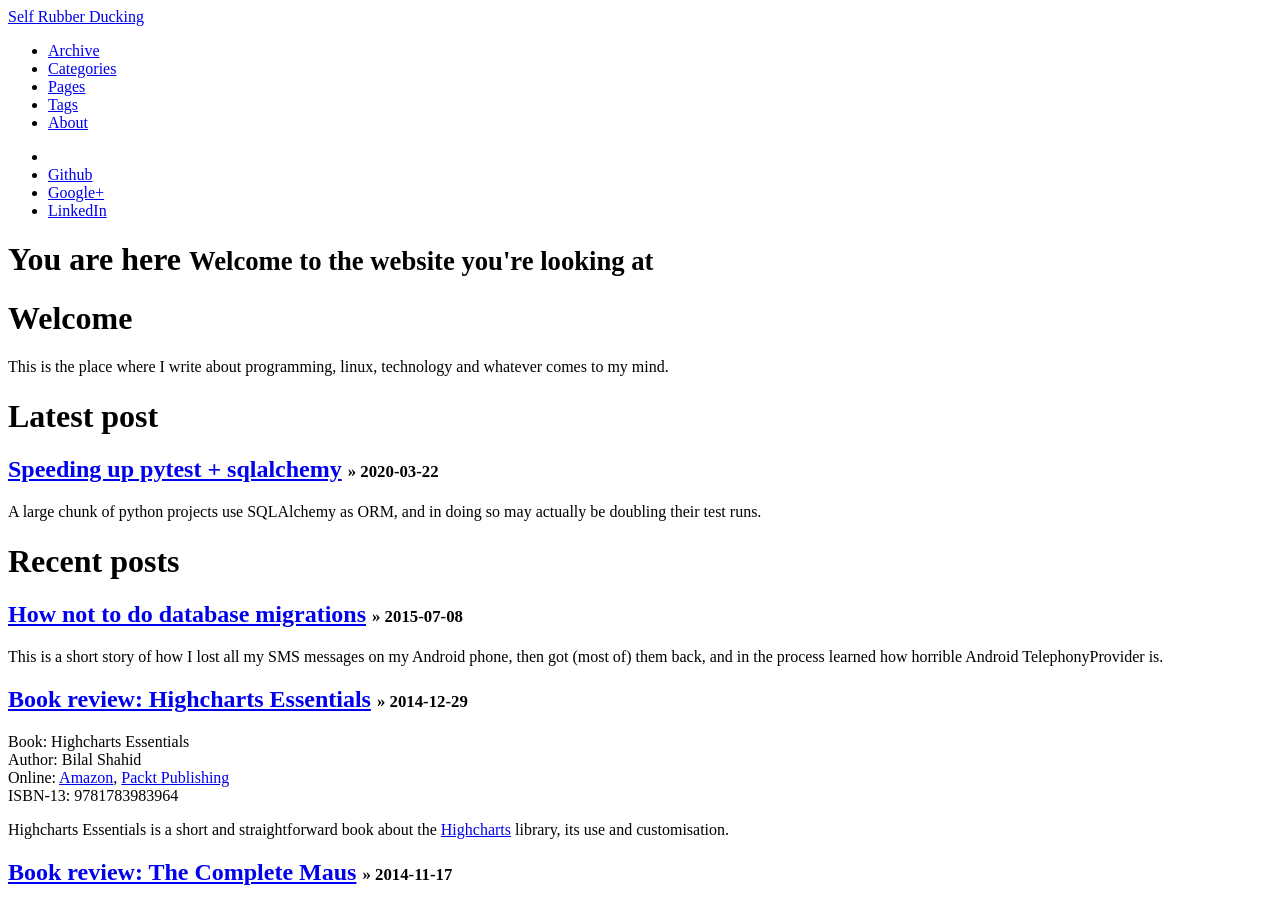
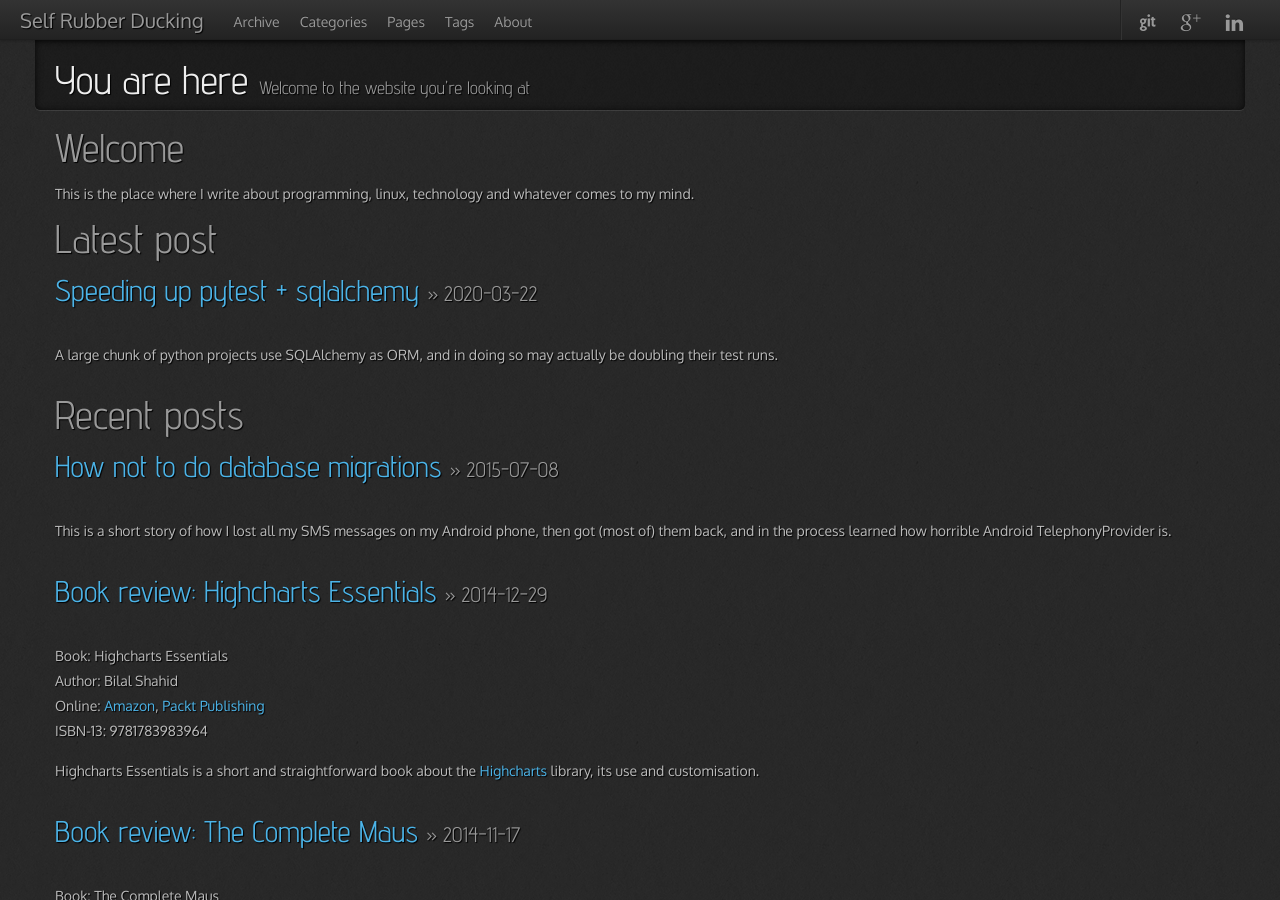
Before and after one commit to dsimidzija/dsimidzija.github.io, a Jekyll site: the page built from index.md, in a window 1280 px wide and 900 px high. Built offline with Jekyll 4.4.1, drawn with Linux system fonts in a browser that asks for light colours; nearby versions of some CDN libraries; Markdown is read by kramdown in place of the engine named in the settings.

Commit message:
fix assets path

```diff
--- a/_config.yml
+++ b/_config.yml
@@ -69,7 +69,7 @@ JB :
   #   http://s3.amazonaws.com/yoursite/themes/watermelon
   #   /assets
   #
-  ASSET_PATH : false
+  ASSET_PATH: /assets/themes/hooligan
 
   # These paths are to the main pages Jekyll-Bootstrap ships with.
   # Some JB helpers refer to these paths; change them here if needed.
```
